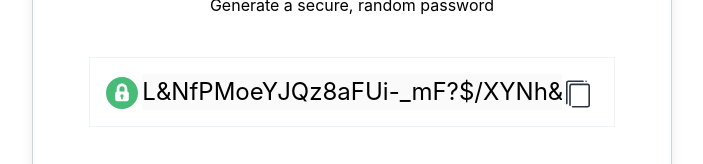
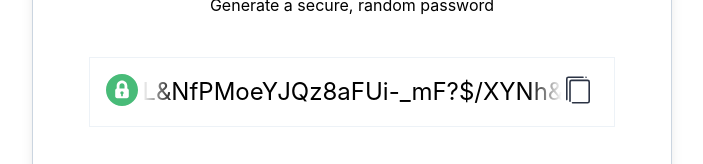
Before and after one commit to tuckpuck/react-hooks-password-generator, a React (Create React App) app: page / in a window 1280 px wide. Shown: the part 227-391 px from the top of the page, without its empty margins (288-991 px from the left). Built offline with nearby package versions, Linux system fonts and the light colour scheme.

Commit message:
postion security and copy icons

```diff
--- a/src/App.js
+++ b/src/App.js
@@ -81,7 +81,7 @@ function App() {
         </div>
         <div className="passwordInputContainer">
           <div className="passwordInput w-11/12 py-4 text-center border border-gray-200 text-2xl my-6 mx-auto cursor-pointer relative">
-            <span className="ml-4 absolute left-0">
+            <span className="ml-4 absolute left-0 securityContainer">
               <svg
                 className={`fill-current inline-block h-8 w-8 vertical-middle ${
                   securityScore < 50 // if
@@ -131,6 +131,7 @@ function App() {
               conditionals.upperLetters ||
               conditionals.numbers) &&
               password && (
+                <div className="passwordDisplayContainer">
                   <input
                     type="text"
                     className="passwordDisplay vertical-middle inline-block"
@@ -141,9 +142,14 @@ function App() {
                     disabled
                     value={password}
                   />
+                </div>
               )}
-            <span className="mr-4 absolute right-0 w-10 h-10">
-              <svg viewBox="0 0 25 25" xmlns="http://www.w3.org/2000/svg">
+            <span className="mr-4 absolute right-0 w-10 h-10 copyContainer">
+              <svg
+                className="vertical-middle fill-current inline-block"
+                viewBox="0 0 25 25"
+                xmlns="http://www.w3.org/2000/svg"
+              >
                 <g id="Copy">
                   <path
                     d="M18.5,21H9.1a.5.5,0,1,1,0-1h9.4a.5.5,0,0,0,.5-.5V7.5a.5.5,0,0,0-.5-.5H8.5a.5.5,0,0,0-.5.5v12a.5.5,0,0,1-1,0V7.5A1.5,1.5,0,0,1,8.5,6h10A1.5,1.5,0,0,1,20,7.5v12A1.5,1.5,0,0,1,18.5,21Z"
--- a/src/index.css
+++ b/src/index.css
@@ -24,7 +24,31 @@ input[type="number"] {
   -moz-appearance: textfield;
 }
 
+.passwordDisplayContainer {
+  width: 80%;
+  overflow: hidden;
+  margin: 0 auto;
+}
+
 .passwordDisplay {
-  width: 80%;
+  width: 100%;
   text-align: center;
+  background: rgb(2, 0, 36);
+  background: linear-gradient(
+    90deg,
+    rgba(2, 0, 36, 0) 0%,
+    rgba(0, 0, 0, 1) 8%,
+    rgba(0, 0, 0, 1) 92%,
+    rgba(255, 255, 255, 0) 100%
+  );
+  -webkit-background-clip: text;
+  -webkit-text-fill-color: transparent;
 }
+
+.copyContainer {
+  top: 12px;
+}
+
+.securityContainer {
+  top: 13px;
+}
```
Lines whose indentation alone changed are shown as unchanged.
